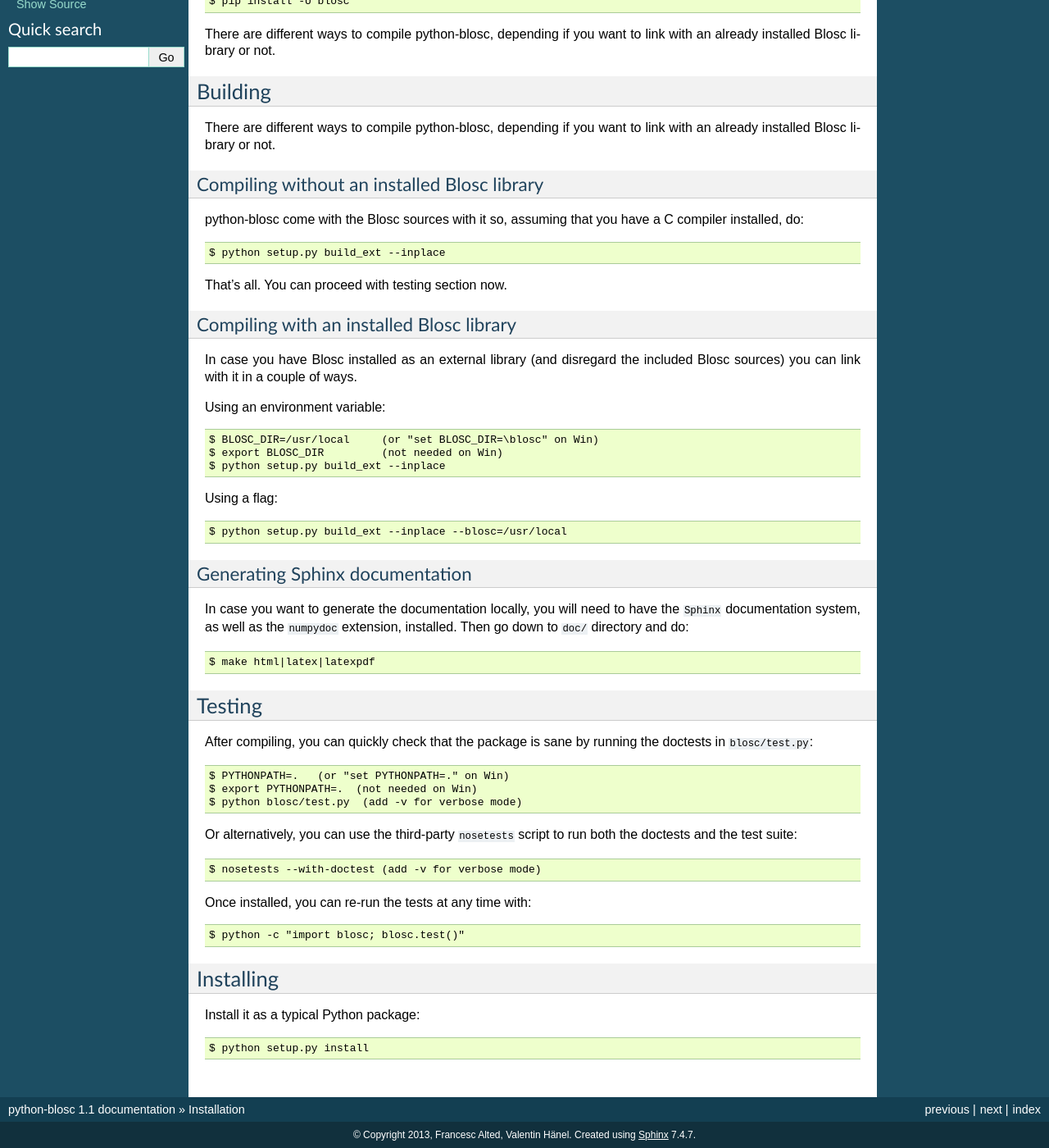
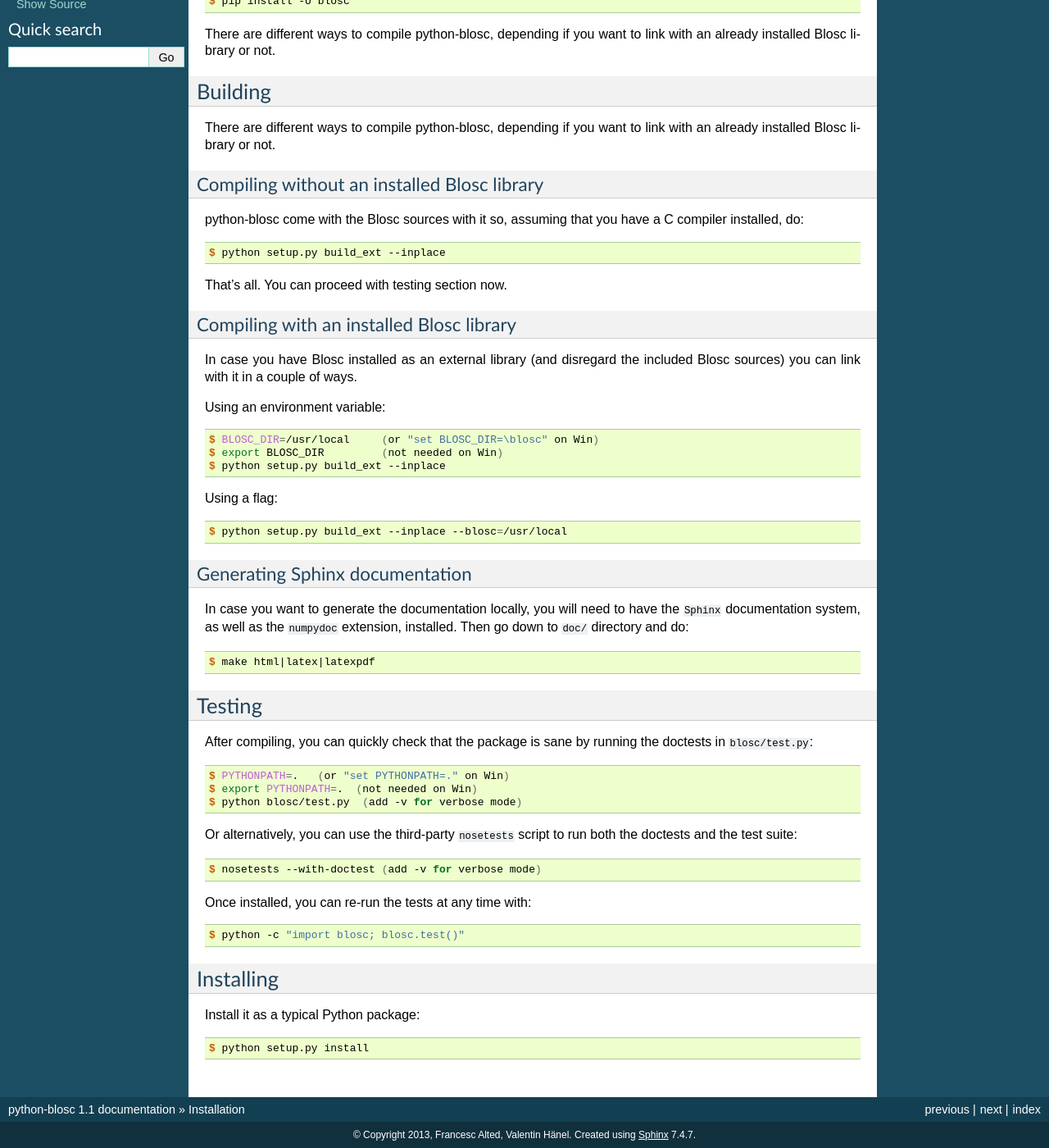
Before and after one commit to Blosc/python-blosc, a Sphinx documentation site: the page built from doc/install.rst, in a window 1280 px wide and 1400 px high, scrolled down 451 px. Shown: the whole window at 82% size. Built offline with Sphinx 7.4.7, drawn with Linux system fonts in a browser that asks for light colours; some of the changed text lies outside the part shown.

Commit message:
use proper formatting for all the console examples

```diff
--- a/doc/install.rst
+++ b/doc/install.rst
@@ -15,11 +15,15 @@ This package supports Python 2.6, 2.7 and 3.1, 3.2 and 3.3 or higher versions.
 Installing from PyPI repository
 ===============================
 
-Do::
+Do:
+
+.. code-block:: console
 
   $ easy_install -U blosc
 
-or::
+or:
+
+.. code-block:: console
 
   $ pip install -U blosc
 
@@ -37,7 +41,9 @@ Compiling without an installed Blosc library
 --------------------------------------------
 
 python-blosc come with the Blosc sources with it so, assuming that you
-have a C compiler installed, do::
+have a C compiler installed, do:
+
+.. code-block:: console
 
     $ python setup.py build_ext --inplace
 
@@ -49,13 +55,17 @@ Compiling with an installed Blosc library
 In case you have Blosc installed as an external library (and disregard
 the included Blosc sources) you can link with it in a couple of ways.
 
-Using an environment variable::
+Using an environment variable:
+
+.. code-block:: console
 
     $ BLOSC_DIR=/usr/local     (or "set BLOSC_DIR=\blosc" on Win)
     $ export BLOSC_DIR         (not needed on Win)
     $ python setup.py build_ext --inplace
 
-Using a flag::
+Using a flag:
+
+.. code-block:: console
 
     $ python setup.py build_ext --inplace --blosc=/usr/local
 
@@ -64,7 +74,9 @@ Generating Sphinx documentation
 
 In case you want to generate the documentation locally, you will need to
 have the `Sphinx` documentation system, as well as the `numpydoc`
-extension, installed.  Then go down to `doc/` directory and do::
+extension, installed.  Then go down to `doc/` directory and do:
+
+.. code-block:: console
 
     $ make html|latex|latexpdf
 
@@ -72,24 +84,32 @@ Testing
 =======
 
 After compiling, you can quickly check that the package is sane by
-running the doctests in ``blosc/test.py``::
+running the doctests in ``blosc/test.py``:
+
+.. code-block:: console
 
     $ PYTHONPATH=.   (or "set PYTHONPATH=." on Win)
     $ export PYTHONPATH=.  (not needed on Win)
     $ python blosc/test.py  (add -v for verbose mode)
 
 Or alternatively, you can use the third-party ``nosetests`` script to run both
-the doctests and the test suite::
+the doctests and the test suite:
+
+.. code-block:: console
 
     $ nosetests --with-doctest (add -v for verbose mode)
 
-Once installed, you can re-run the tests at any time with::
+Once installed, you can re-run the tests at any time with:
+
+.. code-block:: console
 
     $ python -c "import blosc; blosc.test()"
 
 Installing
 ==========
 
-Install it as a typical Python package::
+Install it as a typical Python package:
+
+.. code-block:: console
 
     $ python setup.py install
```
